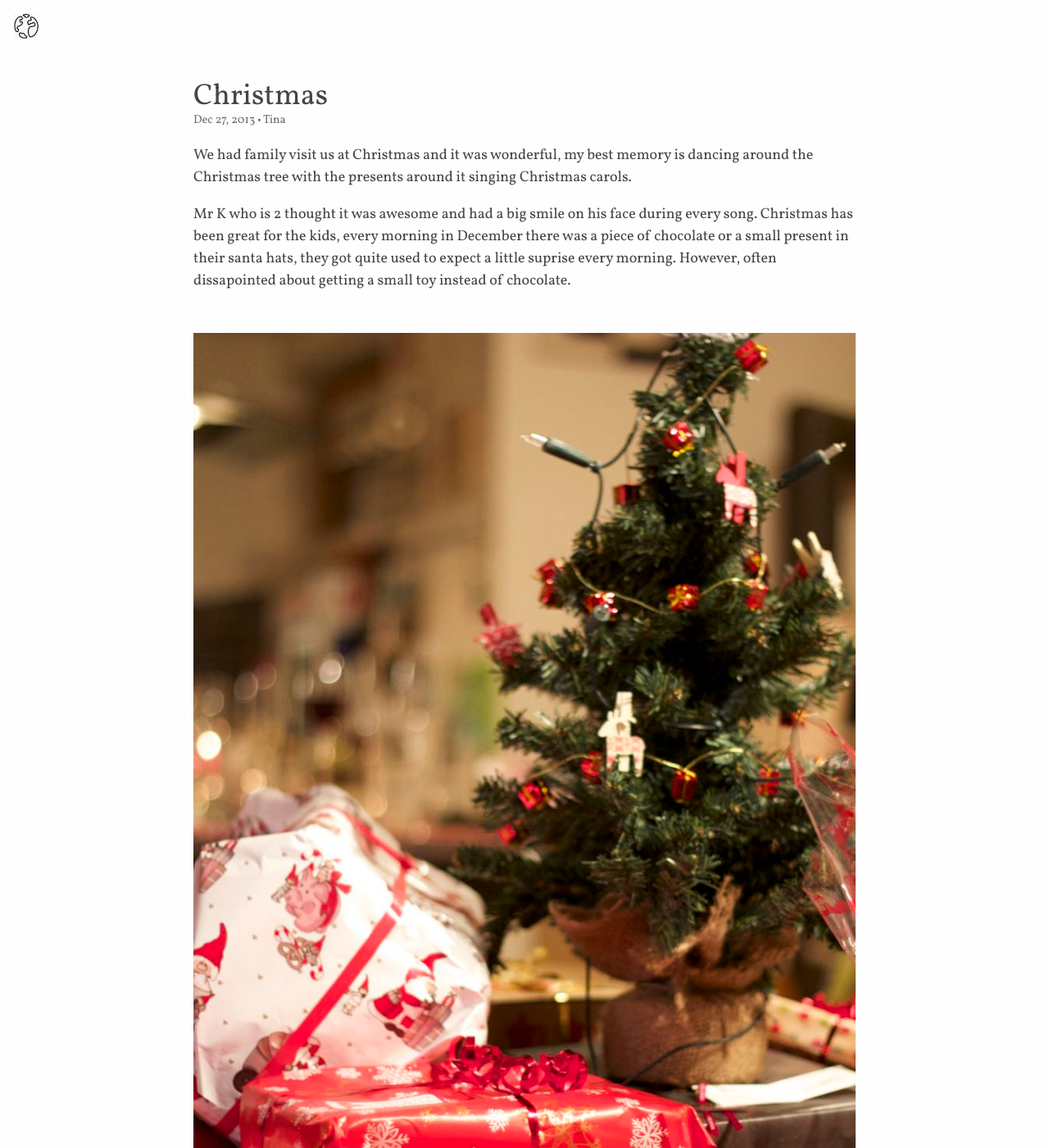
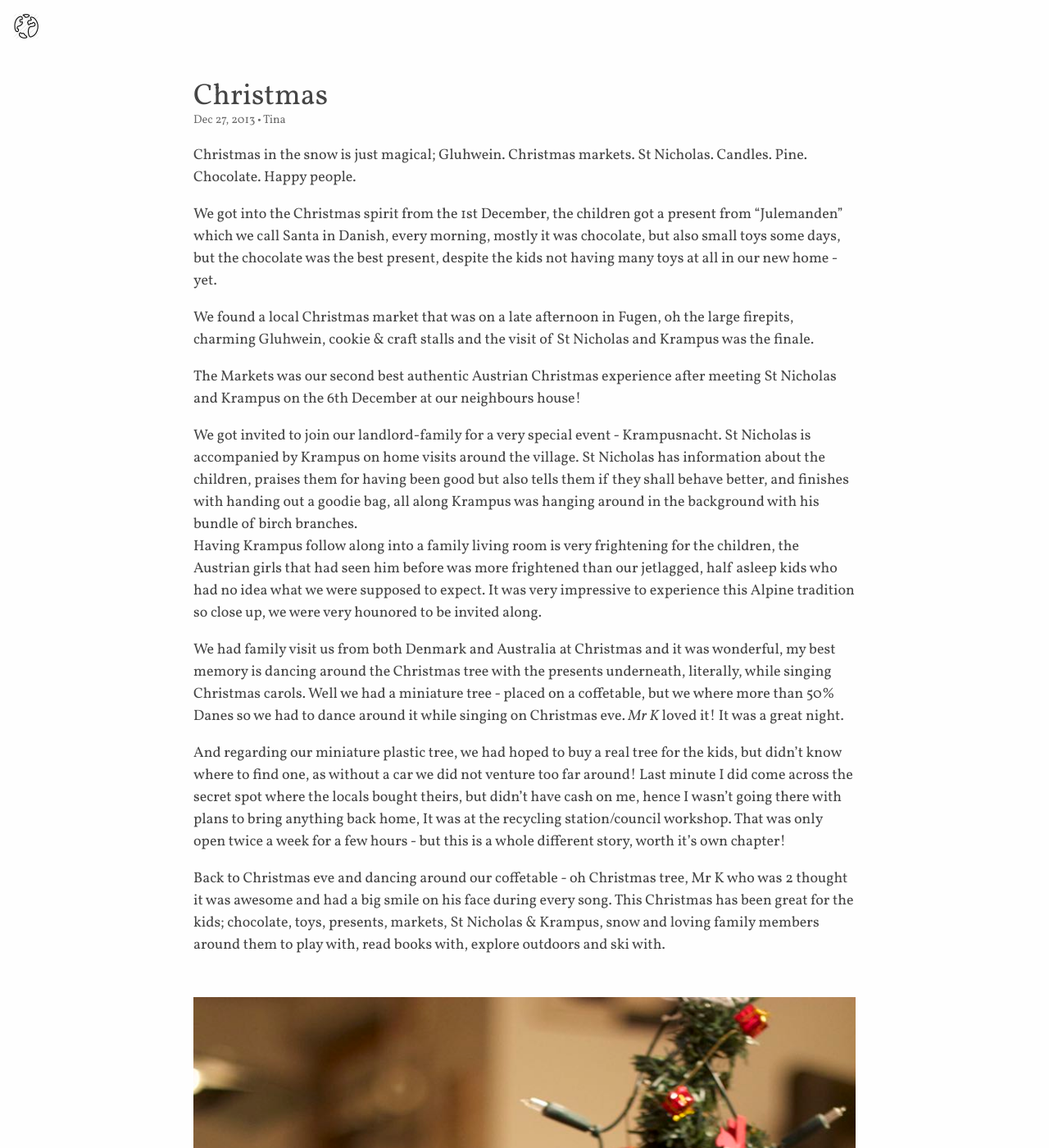
Before and after one commit to davekinkead/travel, a Jekyll site: the page built from _posts/2013-12-27-christmas.md, in a window 1280 px wide and 1400 px high. Shown: the whole window at 82% size. Built offline with Jekyll 4.4.1, drawn with Linux system fonts in a browser that asks for light colours.

Commit message:
Update christmas blog

```diff
--- a/_posts/2013-12-27-christmas.md
+++ b/_posts/2013-12-27-christmas.md
@@ -6,9 +6,27 @@ date:   27 Dec 2013
 categories: travel austria 2014
 ---
 
-We had family visit us at Christmas and it was wonderful, my best memory is dancing around the Christmas tree with the presents around it singing Christmas carols.
+Christmas in the snow is just magical; Gluhwein. Christmas markets. St Nicholas. Candles. Pine. Chocolate. Happy people.
 
-Mr K who is 2 thought it was awesome and had a big smile on his face during every song. Christmas has been great for the kids, every morning in December there was a piece of chocolate or a small present in their santa hats, they got quite used to expect a little suprise every morning. However, often dissapointed about getting a small toy instead of chocolate.
+We got into the Christmas spirit from the 1st December, the children got a present from "Julemanden" which we call Santa in Danish, every morning, mostly it was chocolate, but also small toys some days, but the chocolate was the best present, despite the kids not having many toys at all in our new home - yet.
+
+We found a local Christmas market that was on a late afternoon in Fugen, oh the large firepits, charming Gluhwein, cookie & craft stalls and the visit of St Nicholas and Krampus was the finale.
+
+The Markets was our second best authentic Austrian Christmas experience after meeting St Nicholas and Krampus on the 6th December at our neighbours house!
+
+We got invited to join our landlord-family for a very special event - Krampusnacht. St Nicholas is accompanied by Krampus on home visits around the village. St Nicholas has information about the children, praises them for having been good but also tells them if they shall behave better, and finishes with handing out a goodie bag, all along Krampus was hanging around in the background with his bundle of birch branches.
+Having Krampus follow along into a family living room is very frightening for the children, the Austrian girls that had seen him before was more frightened than our jetlagged, half asleep kids who had no idea what we were supposed to expect. It was very impressive to experience this Alpine tradition so close up, we were very hounored to be invited along.
+
+We had family visit us from both Denmark and Australia at Christmas and it was wonderful, my best memory is dancing around the Christmas tree with the presents underneath, literally, while singing Christmas carols. Well we had a miniature tree - placed on a coffetable, but we where more than 50% Danes so we had to dance around it while singing on Christmas eve. _Mr K_ loved it!  It was a great night.
+
+And regarding our miniature plastic tree, we had hoped to buy a real tree for the kids, but didn't know where to find one, as without a car we did not venture too far around!
+Last minute I did come across the secret spot where the locals bought theirs, but didn't have cash on me, hence I wasn't going there with plans to bring anything back home, It was at the recycling station/council workshop. That was only open twice a week for a few hours - but this is a whole different story, worth it's own chapter!
+
+Back to Christmas eve and dancing around our coffetable - oh Christmas tree, Mr K who was 2 thought it was awesome and had a big smile on his face during every song.
+This Christmas has been great for the kids; chocolate, toys, presents, markets, St Nicholas & Krampus, snow and loving family members around them to play with, read books with, explore outdoors and ski with.
+
+
+
 
 ![](/photos/IMG_1379.jpg)
 ![](/photos/IMG_1392.jpg)
```
Also changed, not shown: _posts/ski-pass.md (added, +12 -0 lines), 1 other file.
